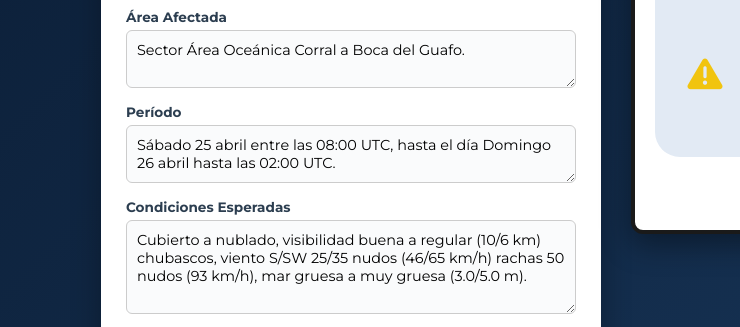
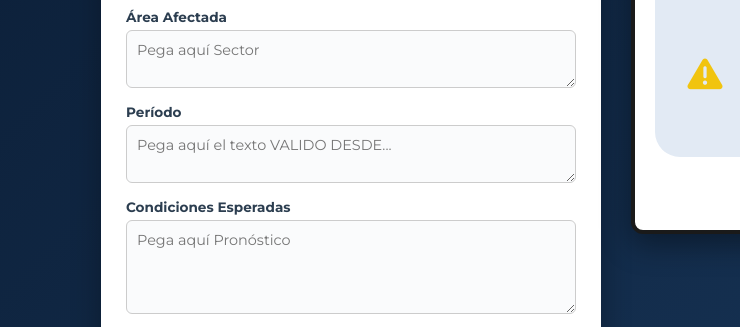
Before and after one commit to Fran5142/AVISOS-JPG, a plain HTML site: page index.html in a window 1280 px wide. Shown: the part 357-684 px from the top of the page, 0-740 px from the left. Drawn offline with nearby package versions, Linux system fonts and the light colour scheme.

Commit message:
Update index.html

```diff
--- a/index.html
+++ b/index.html
@@ -281,15 +281,15 @@
             </div>
             <div class="form-group">
                 <label>Área Afectada</label>
-                <textarea id="in-area" rows="2" oninput="update()">Sector Área Oceánica Corral a Boca del Guafo.</textarea>
+                <textarea id="in-area" rows="2" oninput="update()"placeholder="Pega aquí Sector"></textarea>
             </div>
             <div class="form-group">
                 <label>Período</label>
-                <textarea id="in-periodo" rows="2" oninput="update()" placeholder="Pega aquí el texto VALIDO DESDE... o usa abreviaturas como LUN, MAR, ENE, DIC">Sábado 25 abril entre las 08:00 UTC, hasta el día Domingo 26 abril hasta las 02:00 UTC.</textarea>
+                <textarea id="in-periodo" rows="2" oninput="update()" placeholder="Pega aquí el texto VALIDO DESDE..."></textarea>
             </div>
             <div class="form-group">
                 <label>Condiciones Esperadas</label>
-                <textarea id="in-condiciones" rows="4" oninput="update()">Cubierto a nublado, visibilidad buena a regular (10/6 km) chubascos, viento S/SW 25/35 nudos (46/65 km/h) rachas 50 nudos (93 km/h), mar gruesa a muy gruesa (3.0/5.0 m).</textarea>
+                <textarea id="in-condiciones" rows="4" oninput="update()"placeholder="Pega aquí Pronóstico"></textarea>
             </div>
             <div class="form-group">
                 <label>Recomendaciones</label>
```
